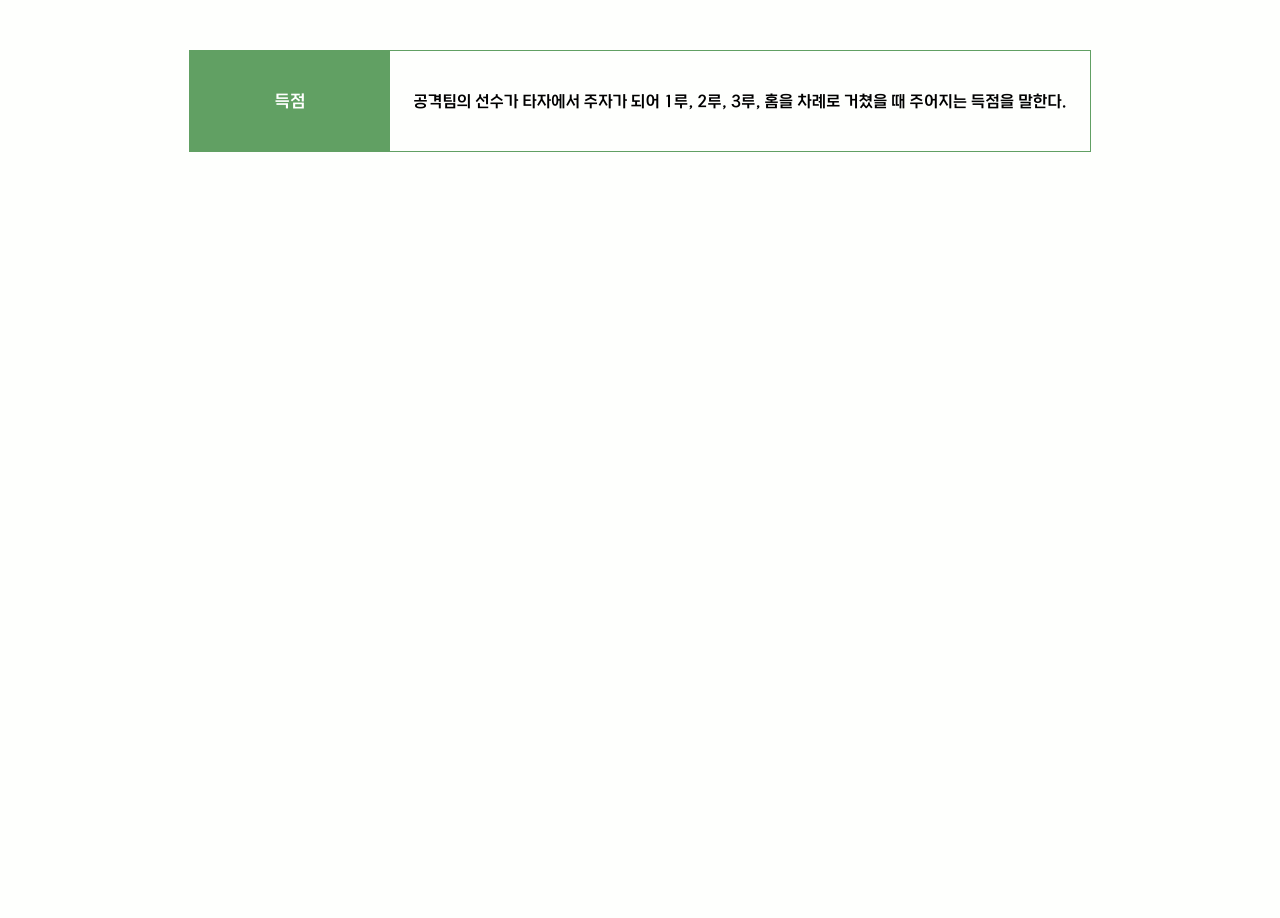
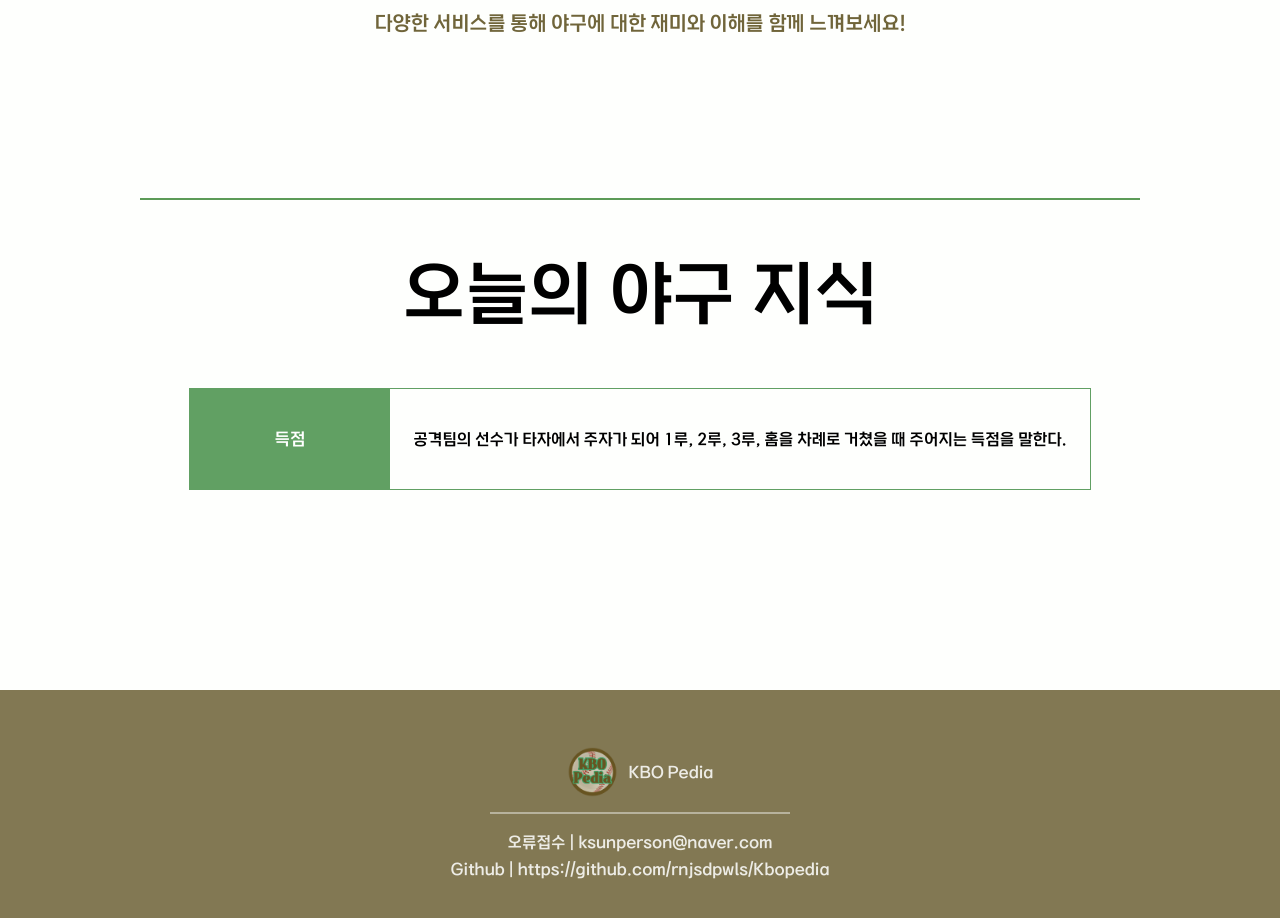
Before and after one commit to rnjsdpwls/Kbopedia, a React (Create React App) app in the folder KBO_FRONT/: page / in a window 1280 px wide. Shown: the part 1218-2136 px from the top of the page. Before the commit the page ends 1420 px from the top, so only its background shows below. Built offline with nearby package versions, Linux system fonts and the light colour scheme.

Commit message:
feat: footer 구현 및 메인 css 수정

```diff
--- a/KBO_FRONT/src/App.tsx
+++ b/KBO_FRONT/src/App.tsx
@@ -1,5 +1,6 @@
 import { Route, Routes } from "react-router-dom";
 import GlobalHeader from './components/Header/GlobalHeader';
+import GlobalFooter from "./components/Footer/GlobalFooter";
 import Community from "./components/pages/CommunityPage/Community";
 import Login from "./components/pages/login/Login";
 import Signup from "./components/pages/signup/SignupId";
@@ -19,6 +20,7 @@ import MainPage from './components/pages/MainPage/MainPage';
 import TeamInfo from "./components/pages/TeamInfoPage/TeamInfo";
 import TeamItems from "./components/pages/TeamInfoPage/TeamItems";
 import Dict from "./components/pages/DictPage/Dict";
+import MainInfo from "./components/pages/MainPage/components/MainInfo";
 import Content from "./components/pages/CommunityPage/Content";
 import GameResultsTable from './components/pages/Schedule/GameResultsTable';
 
@@ -44,11 +46,14 @@ function App() {
         <Route path="/Lions" element={<Lions />}></Route>
         <Route path="/Eagles" element={<Eagles />}></Route>
         <Route path="/Wiz" element={<Wiz />}></Route>
+        <Route path="/MainInfo" element={<MainInfo />}></Route>
         <Route path="/TeamInfo" element={<TeamInfo newId={1} />} />
         <Route path="/TeamItems/:id" element={<TeamItems />} />
         <Route path="/Dict" element={<Dict />}></Route>
+        <Route path="/GlobalFooter" element={<GlobalFooter />}></Route>
         <Route path="/GameResultsTable" element={<GameResultsTable />} />
       </Routes>
+
     </div >
   );
 }
--- a/KBO_FRONT/src/components/Footer/GlobalFooter.css
+++ /dev/null
@@ -1,5 +0,0 @@
-.footer {
-  display: flex;
-  /* padding-top: 100px; */
-  border: 1px solid black;
-}
--- a/KBO_FRONT/src/components/Footer/GlobalFooter.tsx
+++ b/KBO_FRONT/src/components/Footer/GlobalFooter.tsx
@@ -1,13 +1,19 @@
+import { DivideLine, Footer, FooterInfo, FooterLogo, FooterLogoTitle, LogoContainer } from "./StyledGlobalFooter";
 import logo from '../../images/logo.png';
-import './GlobalFooter.css';
 
-
-const GlobalFooter = () => {
+export default function GlobalFooter() {
   return (
-    <div className='footer'>
-      hihi here is footer
-    </div>
+    <Footer>
+      <LogoContainer>
+        <FooterLogo src={logo} alt='logo' />
+        <FooterLogoTitle>KBO Pedia</FooterLogoTitle>
+      </LogoContainer>
+      <DivideLine />
+      <FooterInfo>
+        오류접수 | ksunperson@naver.com
+        <br />
+        Github | https://github.com/rnjsdpwls/Kbopedia
+      </FooterInfo>
+    </Footer >
   );
 }
-
-export default GlobalFooter;
--- /dev/null
+++ b/KBO_FRONT/src/components/Footer/StyledGlobalFooter.ts
@@ -0,0 +1,40 @@
+import styled from "styled-components";
+
+export const Footer = styled.div`
+  display: flex;
+  flex-direction: column;
+  align-items: center;
+  justify-content: center;
+  margin-top: 100px;
+  height: 250px;
+  background-color: #827853;
+`;
+
+export const LogoContainer = styled.div`
+  display: flex;
+  align-items: center;
+`;
+
+export const FooterLogo = styled.img`
+  height: 50px;
+  opacity: 0.6;
+`;
+
+export const FooterLogoTitle = styled.p`
+  text-align: center;
+  margin-left: 10px;
+  color: #edece6;
+`;
+
+export const DivideLine = styled.hr`
+  width: 300px;
+  border: 0.2px solid #b7b29d;
+  margin: 15px 0;
+`;
+
+export const FooterInfo = styled.p`
+  color: #edece6;
+  white-space: nowrap;
+  text-align: center;
+  line-height: 1.7em;
+`;
--- a/KBO_FRONT/src/components/pages/MainPage/MainPage.tsx
+++ b/KBO_FRONT/src/components/pages/MainPage/MainPage.tsx
@@ -1,11 +1,15 @@
+import GlobalFooter from '../../Footer/GlobalFooter';
 import MainField from './components/MainField';
+import MainInfo from './components/MainInfo';
 import TodayTerm from './components/TodayTerm';
 
 function MainPage() {
   return (
     <div>
       <MainField />
+      <MainInfo />
       <TodayTerm />
+      <GlobalFooter />
     </div>
   );
 }
--- /dev/null
+++ b/KBO_FRONT/src/components/pages/MainPage/components/MainInfo.tsx
@@ -0,0 +1,13 @@
+import { InfoTextContainer, InfoTextProps } from "../styles/StyledMainInfo";
+import { Container } from "../styles/StyledTodayTerm";
+
+export default function MainInfo() {
+  return (
+    <Container>
+      <InfoTextContainer>
+        <InfoTextProps><b style={{ color: '#5c9b57' }}>KBO Pedia</b>는 야구 초보자도 쉽게 즐길 수 있도록 만들어진 사이트입니다.<br />
+          다양한 서비스를 통해 야구에 대한 재미와 이해를 함께 느껴보세요!</InfoTextProps>
+      </InfoTextContainer>
+    </Container>
+  );
+}
--- a/KBO_FRONT/src/components/pages/MainPage/styles/Field.css
+++ b/KBO_FRONT/src/components/pages/MainPage/styles/Field.css
@@ -4,9 +4,6 @@
   position: relative;
   padding-top: 40px;
   /* background-color: rgba(115, 165, 113, 0.543); */
-  /* background-color: #91c296; */
-  /* background-color: #86b38b; */
-  /* background-color: #61a063; */
 }
 
 .btnContainer {
--- /dev/null
+++ b/KBO_FRONT/src/components/pages/MainPage/styles/StyledMainInfo.ts
@@ -0,0 +1,13 @@
+import styled from "styled-components";
+
+export const InfoTextContainer = styled.div`
+  margin-top: 100px;
+`;
+
+export const InfoTextProps = styled.p`
+  white-space: nowrap;
+  font-size: 20px;
+  text-align: center;
+  line-height: 1.7em;
+  color: #70653a;
+`;
--- a/KBO_FRONT/src/components/pages/MainPage/styles/StyledTodayTerm.ts
+++ b/KBO_FRONT/src/components/pages/MainPage/styles/StyledTodayTerm.ts
@@ -1,11 +1,24 @@
-import styled from "styled-components";
+import styled, { keyframes } from "styled-components";
+
+const fadeIn = keyframes`
+  from {
+    opacity: 0;
+    transform: translateX(-20px);
+  }
+  to {
+    opacity: 1;
+    transform: translateX(0);
+  }
+`;
 
 export const Container = styled.div`
   display: flex;
   justify-content: center;
   align-items: center;
-  margin-top: 50px;
+  margin-top: 70px;
+  margin-bottom: 150px;
   flex-direction: column;
+  animation: ${fadeIn} 2s ease-out;
 `;
 
 export const Spacing = styled.hr`
--- a/KBO_FRONT/src/components/pages/login/StyleLogin.ts
+++ b/KBO_FRONT/src/components/pages/login/StyleLogin.ts
@@ -1,26 +1,20 @@
-import styled from 'styled-components';
-
+import styled from "styled-components";
 
 export const LoginForm = styled.section`
-
   align-items: center;
   padding: 20px;
   display: flex;
-  position : relative;
-  top : 50px;
+  position: relative;
+  top: 50px;
   justify-content: center;
   align-items: center;
-
-
 `;
-export const Loginbox = styled.form
-`
-align-items: center;
-width: 450px;
-height: 370px;
-background: #5C9B57;
-border-radius: 30px;
-
+export const Loginbox = styled.form`
+  align-items: center;
+  width: 450px;
+  height: 370px;
+  background: #5c9b57;
+  border-radius: 30px;
 `;
 
 export const Title = styled.h1`
@@ -29,59 +23,49 @@ export const Title = styled.h1`
   font-color: black;
   text-align: center;
   font-weight: 100px;
-
 `;
 
-export const Inputs = styled.div
-`
+export const Inputs = styled.div`
   margin-top: 60px;
   display: flex;
   flex-direction: column;
   align-items: center;
 `;
 
-export const Input = styled.input
-`
+export const Input = styled.input`
   font-size: 20px;
   width: 290px;
   padding: 20px;
-  margin : 10px;
+  margin: 10px;
   border: none;
   border-radius: 10px;
-
 `;
 
-export const Conditions = styled.div
-`
+export const Conditions = styled.div`
   font-size: 20px;
   text-align: center;
-  color: #DADADA;
-  position : relative;
-  left:-58px;
-
+  color: #dadada;
+  position: relative;
+  left: -58px;
 `;
-export const LoginButton = styled.button
-`
+export const LoginButton = styled.button`
   background-color: white;
-  color: #AEAEAE;
+  color: #aeaeae;
   border: none;
   padding: 15px 25px;
   border-radius: 30px;
   font-size: 16px;
   cursor: pointer;
   font-weight: bold;
-  position : relative;
-  top : 50px;
+  position: relative;
+  top: 50px;
   left: 300px;
-
 `;
 
-export const LogSuccess = styled.h2
-`
-font-family: 'KBO-Dia-Gothic_bold';
-color : white;
-align-items: center;
-position : relative;
-top : 100px;
-
-`
+export const LogSuccess = styled.h2`
+  font-family: "KBO-Dia-Gothic_bold";
+  color: white;
+  align-items: center;
+  position: relative;
+  top: 100px;
+`;
```
